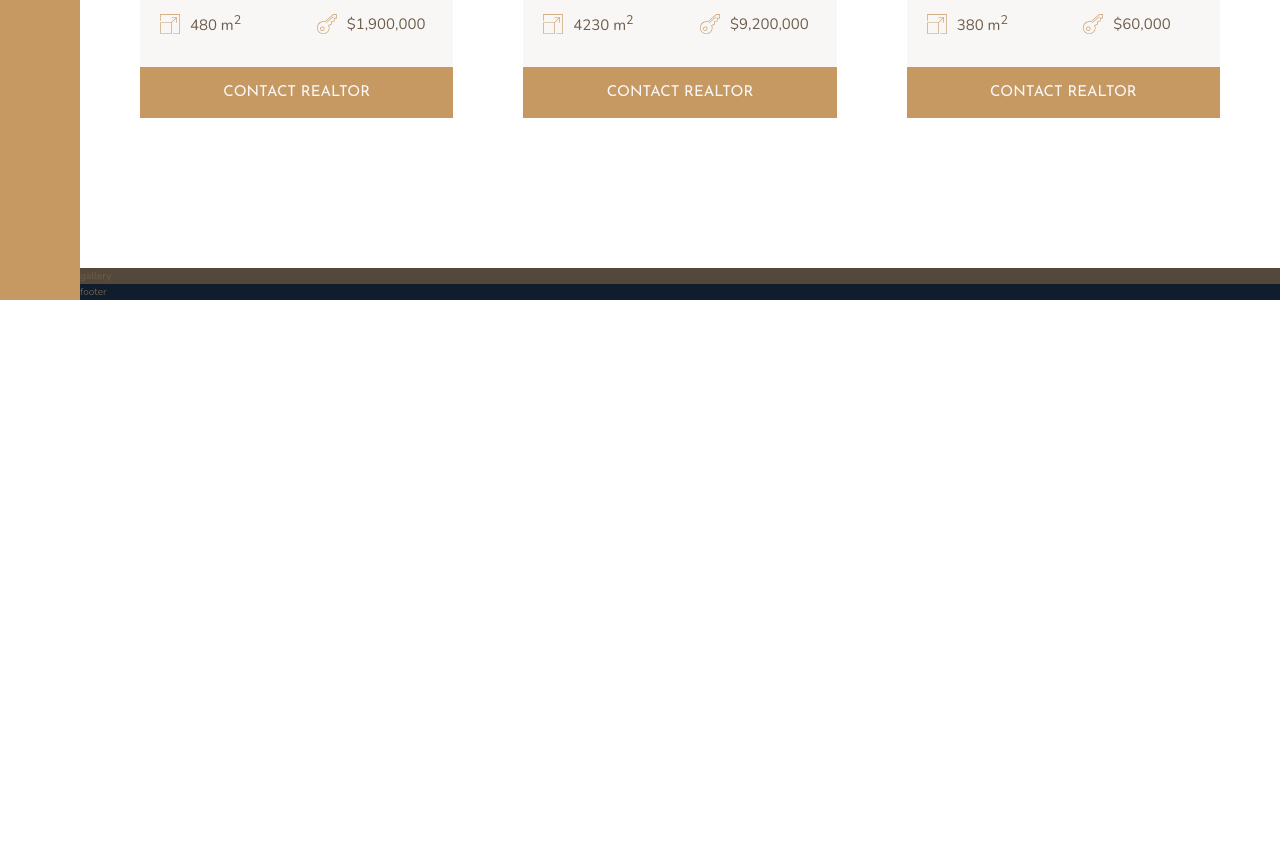
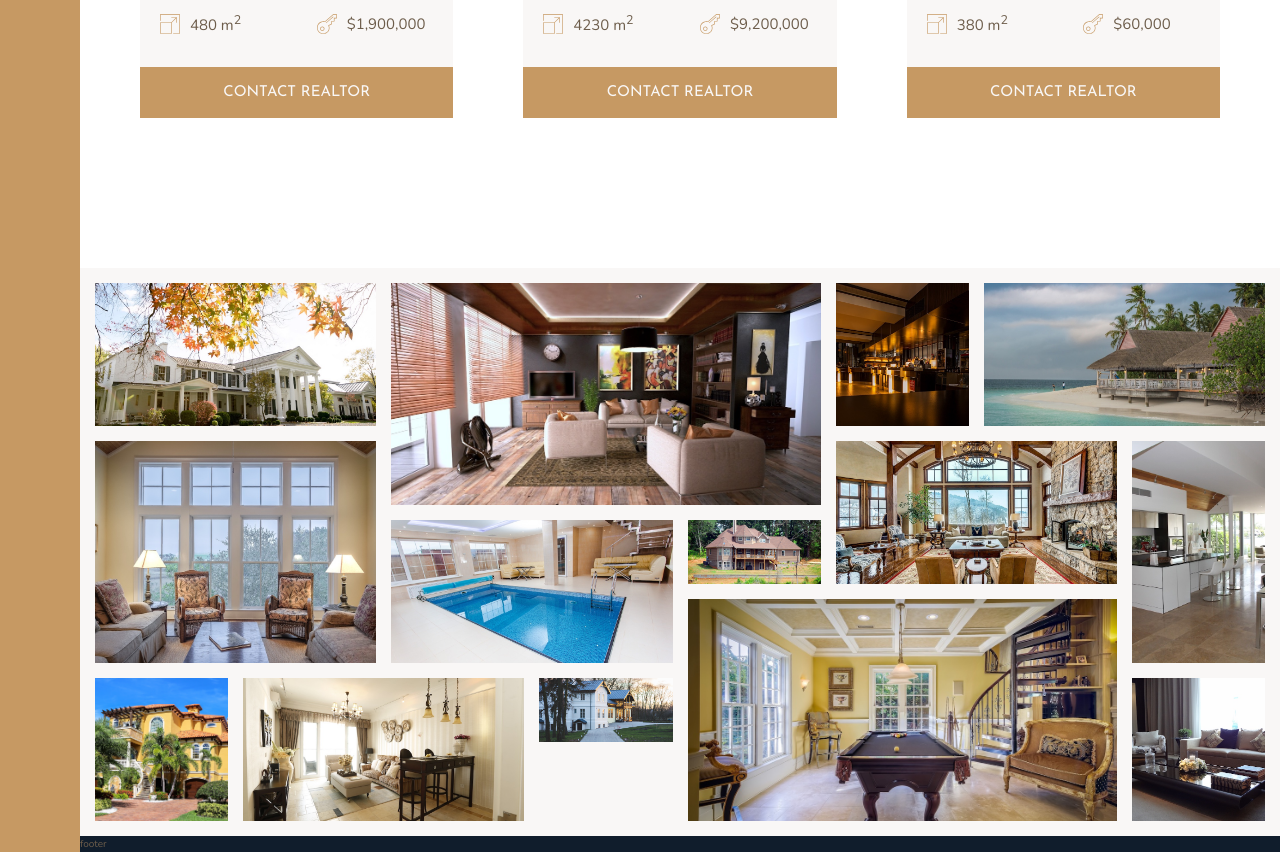
Before and after one commit to KalvaNaveen/RealEstate.com, a website: page index.html in a window 1280 px wide. Shown: the part 2801-3653 px from the top of the page. Before the commit the page ends 3101 px from the top, so only its background shows below. Drawn offline with nearby package versions, Linux system fonts and the light colour scheme.

Commit message:
gallerydone

```diff
--- a/index.html
+++ b/index.html
@@ -266,7 +266,80 @@
                                 <button class="btn home__btn"> Contact realtor</button>
                             </div>
         </section>
-      <section class="gallery">gallery</section>
+      <section class="gallery">
+
+<figure class="gallery__item gallery__item--1">
+        <img src="img/gal-1.jpeg" alt="image1" class="gallery__img">
+
+</figure>
+
+<figure class="gallery__item gallery__item--2">
+        <img src="img/gal-2.jpeg" alt="image12" class="gallery__img">
+
+</figure>
+
+<figure class="gallery__item gallery__item--3">
+        <img src="img/gal-3.jpeg" alt="image1" class="gallery__img">
+
+</figure>
+
+<figure class="gallery__item gallery__item--4">
+        <img src="img/gal-4.jpeg" alt="image1" class="gallery__img">
+
+</figure>
+
+<figure class="gallery__item gallery__item--5">
+        <img src="img/gal-5.jpeg" alt="image1" class="gallery__img">
+
+</figure>
+
+<figure class="gallery__item gallery__item--6">
+        <img src="img/gal-6.jpeg" alt="image1" class="gallery__img">
+
+</figure>
+
+<figure class="gallery__item gallery__item--7">
+        <img src="img/gal-7.jpeg" alt="image1" class="gallery__img">
+
+</figure>
+
+<figure class="gallery__item gallery__item--8">
+        <img src="img/gal-8.jpeg" alt="image1" class="gallery__img">
+
+</figure>
+
+<figure class="gallery__item gallery__item--9">
+        <img src="img/gal-9.jpeg" alt="image1" class="gallery__img">
+
+</figure>
+
+<figure class="gallery__item gallery__item--10">
+        <img src="img/gal-10.jpeg" alt="image1" class="gallery__img">
+
+</figure>
+<figure class="gallery__item gallery__item--11">
+        <img src="img/gal-11.jpeg" alt="image1" class="gallery__img">
+
+</figure>
+<figure class="gallery__item gallery__item--12">
+        <img src="img/gal-12.jpeg" alt="image1" class="gallery__img">
+
+</figure>
+<figure class="gallery__item gallery__item--13">
+        <img src="img/gal-13.jpeg" alt="image1" class="gallery__img">
+
+</figure>
+
+<figure class="gallery__item gallery__item--14">
+        <img src="img/gal-14.jpeg" alt="image1" class="gallery__img">
+
+</figure>
+
+
+
+
+
+        </section>
       <footer class="footer">footer</footer>
     </body>
 </html>
--- a/sass/_gallery.scss
+++ b/sass/_gallery.scss
@@ -1,4 +1,61 @@
 .gallery{
-    background-color:$color-grey-dark-1;
+    background-color:$color-grey-light-1;
     grid-column: full-start/full-end;
+    display: grid;
+    grid-template-columns: repeat(8, 1fr);
+    grid-template-rows: repeat(7, 5vw);
+    grid-gap: 1.5rem;
+    padding: 1.5rem;
+
+
+    &__item{
+&--1{
+    grid-area: 1/1/3/3;
 }
+&--2{
+    grid-area: 1/3/4/6;
+}
+&--3{
+    grid-area: 1/6/3/7;
+}
+&--4{
+    grid-area: 1/7/3/9;
+}
+&--5{
+    grid-area: 3/1/6/3;
+}
+&--6{
+    grid-area: 4/3/6/5;
+}
+&--7{
+    grid-area: 4/5/5/6;
+}
+&--8{
+    grid-area: 3/6/5/8;
+}
+&--9{
+    grid-area: 3/8/6/9;
+}
+&--10{
+    grid-area: 6/1/8/2;
+}
+&--11{
+    grid-area: 6/2/8/4;
+}
+&--12{
+    grid-area: 6/4/8/5;
+}
+&--13{
+    grid-area: 5/5/8/8;
+}
+&--12{
+    grid-area: 6/8/8/9;
+}
+    }
+    &__img{
+        width: 100%;
+        height: 100%;
+        display: block;
+        object-fit: cover;
+    }
+}
```
Also changed, not shown: css/style.css.
